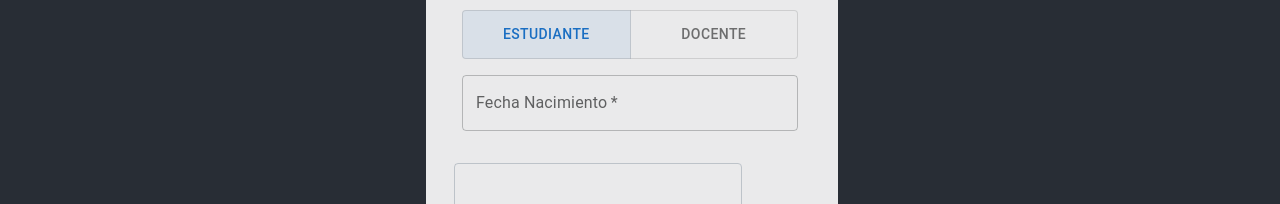
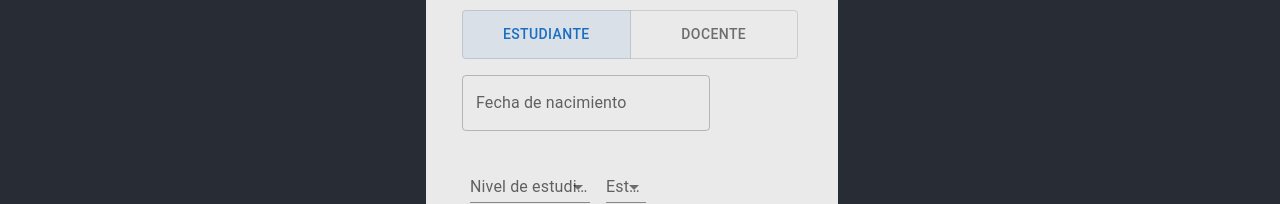
Before and after one commit to fcpietra/claserio, a React (Create React App) app: page /register in a window 1280 px wide. Both pictures are taken after a click on the button "ESTUDIANTE". Shown: the part 596-800 px from the top of the page. Built offline with nearby package versions, Linux system fonts and the light colour scheme.

Commit message:
nueva imagen logo + register form

```diff
--- a/package.json
+++ b/package.json
@@ -7,12 +7,13 @@
     "@emotion/styled": "^11.10.4",
     "@mui/icons-material": "^5.10.3",
     "@mui/material": "^5.10.5",
+    "@mui/x-date-pickers": "^5.0.2",
     "@testing-library/jest-dom": "^5.16.5",
     "@testing-library/react": "^13.4.0",
     "@testing-library/user-event": "^13.5.0",
+    "moment": "^2.29.4",
     "react": "^18.2.0",
     "react-dom": "^18.2.0",
-    "react-router-dom": "^6.4.0",
     "react-scripts": "5.0.1",
     "web-vitals": "^2.1.4"
   },
@@ -39,5 +40,8 @@
       "last 1 firefox version",
       "last 1 safari version"
     ]
+  },
+  "devDependencies": {
+    "react-router-dom": "^6.4.0"
   }
 }
--- a/src/components/Footer.jsx
+++ b/src/components/Footer.jsx
@@ -4,7 +4,7 @@ import "../App.css";
 export default function Footer(){
     return (
         <footer className="footer--container">
-            <h4>© 2022 Rosato development - All rights reserved.</h4>
+            <h4>© claser.io - All rights reserved.</h4>
         </footer>
     );
 }
--- a/src/components/RegisterForm.jsx
+++ b/src/components/RegisterForm.jsx
@@ -12,12 +12,16 @@ import Container from '@mui/material/Container';
 import { createTheme, ThemeProvider } from '@mui/material/styles';
 import ToggleButton from '@mui/material/ToggleButton';
 import ToggleButtonGroup from '@mui/material/ToggleButtonGroup';
+import { AdapterMoment } from '@mui/x-date-pickers/AdapterMoment';
+import { LocalizationProvider } from '@mui/x-date-pickers/LocalizationProvider';
+import { DatePicker } from '@mui/x-date-pickers/DatePicker';
 import Select from "./SelectEstudios";
 
 const theme = createTheme();
 
 export default function RegisterForm() {
     const [alignment, setAlignment] = React.useState('web');
+    const [value, setValue] = React.useState(null);
 
     const handleChange = (event, newAlignment) => {
     setAlignment(newAlignment);
@@ -34,19 +38,26 @@ export default function RegisterForm() {
 
   function generateInput() {
     if (alignment === 'estudiante') {
-        return (
+      return (
             <>
             <Grid item xs={12}>
-                <TextField
-                    required
-                    fullWidth
-                    id="fechaNacimiento"
-                    label="Fecha Nacimiento"
-                    name="fechaNacimiento"
-                    autoComplete="name"
+              <LocalizationProvider dateAdapter={AdapterMoment} adapterLocale="es">
+                <DatePicker
+                  label="Fecha de nacimiento"
+                  inputFormat = "DD/MM/YYYY"
+                  openTo='year'
+                  adapterLocale="es"
+                  value={value}
+                  onChange={(newValue) => {
+                    setValue(newValue);
+                  }}
+                  renderInput={(params) => <TextField {...params} />}
                 />
+              </LocalizationProvider>
             </Grid>
-                <Select  />
+            <Grid item xs={12}>
+              <Select></Select>
+            </Grid>
             </>
 
         );
@@ -57,10 +68,10 @@ export default function RegisterForm() {
             <TextField
                 required
                 fullWidth
-                id="name"
-                label="Nombre"
-                name="name"
-                autoComplete="name"
+                id="title"
+                label="Título de grado"
+                name="title"
+                autoComplete="title"
             />
             </Grid>
         );
--- a/src/components/SelectEstudios.jsx
+++ b/src/components/SelectEstudios.jsx
@@ -4,6 +4,7 @@ import InputLabel from '@mui/material/InputLabel';
 import MenuItem from '@mui/material/MenuItem';
 import FormControl from '@mui/material/FormControl';
 import Select from '@mui/material/Select';
+import Grid from '@mui/material/Grid';
 import NativeSelect from '@mui/material/NativeSelect';
 import InputBase from '@mui/material/InputBase';
 
@@ -52,9 +53,21 @@ export default function SelectEstudios() {
     }
     return (
         <div>
-            <FormControl sx={{ m: 1 }} variant="standard">
-                <InputLabel htmlFor="demo-customized-textbox">Institucion</InputLabel>
-                <BootstrapInput id="demo-customized-textbox" />
+            <Grid item xs={12}>
+            <FormControl variant="standard" sx={{ m: 1, minWidth: 120 }}>
+                <InputLabel id="nivel-estudios">Nivel de estudios</InputLabel>
+                <Select
+                labelId="nivel-estudios"
+                id="nivel-estudios-select-standard"
+                value={type}
+                onChange={handleChangeState}
+                label="Type"
+                >
+                <MenuItem value="primario">Primario</MenuItem>
+                <MenuItem value="secundario">Secundario</MenuItem>
+                <MenuItem value="terciario">Terciario</MenuItem>
+                <MenuItem value="universitario">Universitario</MenuItem>
+                </Select>
             </FormControl>
             <FormControl sx={{ m: 1 }} variant="standard">
                 <InputLabel id="demo-customized-select-label">Estado</InputLabel>
@@ -63,28 +76,13 @@ export default function SelectEstudios() {
                     id="demo-customized-select"
                     value={state}
                     onChange={handleChangeState}
-                    input={<BootstrapInput />}
                 >
-
                     <MenuItem value={"incompleto"}>Incompleto</MenuItem>
-                    <MenuItem value={"proceso"}>En progreso</MenuItem>
+                    <MenuItem value={"proceso"}>En curso</MenuItem>
                     <MenuItem value={"completo"}>Completo</MenuItem>
                 </Select>
             </FormControl>
-            <FormControl sx={{ m: 1 }} variant="standard">
-                <InputLabel htmlFor="demo-customized-select-native">Tipo</InputLabel>
-                <NativeSelect
-                    id="demo-customized-select-native"
-                    value={type}
-                    onChange={handleChangeType}
-                    input={<BootstrapInput />}
-                >
-                    <option aria-label="None" value="" />
-                    <option value={"primario"}>Primario</option>
-                    <option value={"secundario"}>Secundario</option>
-                    <option value={"universitario"}>Universitario</option>
-                </NativeSelect>
-            </FormControl>
+            </Grid>
         </div>
     );
 }
```
Also changed, not shown: public/img/claserio-logo.png (added), 1 other file (tests, documents, lock files or other folders).
